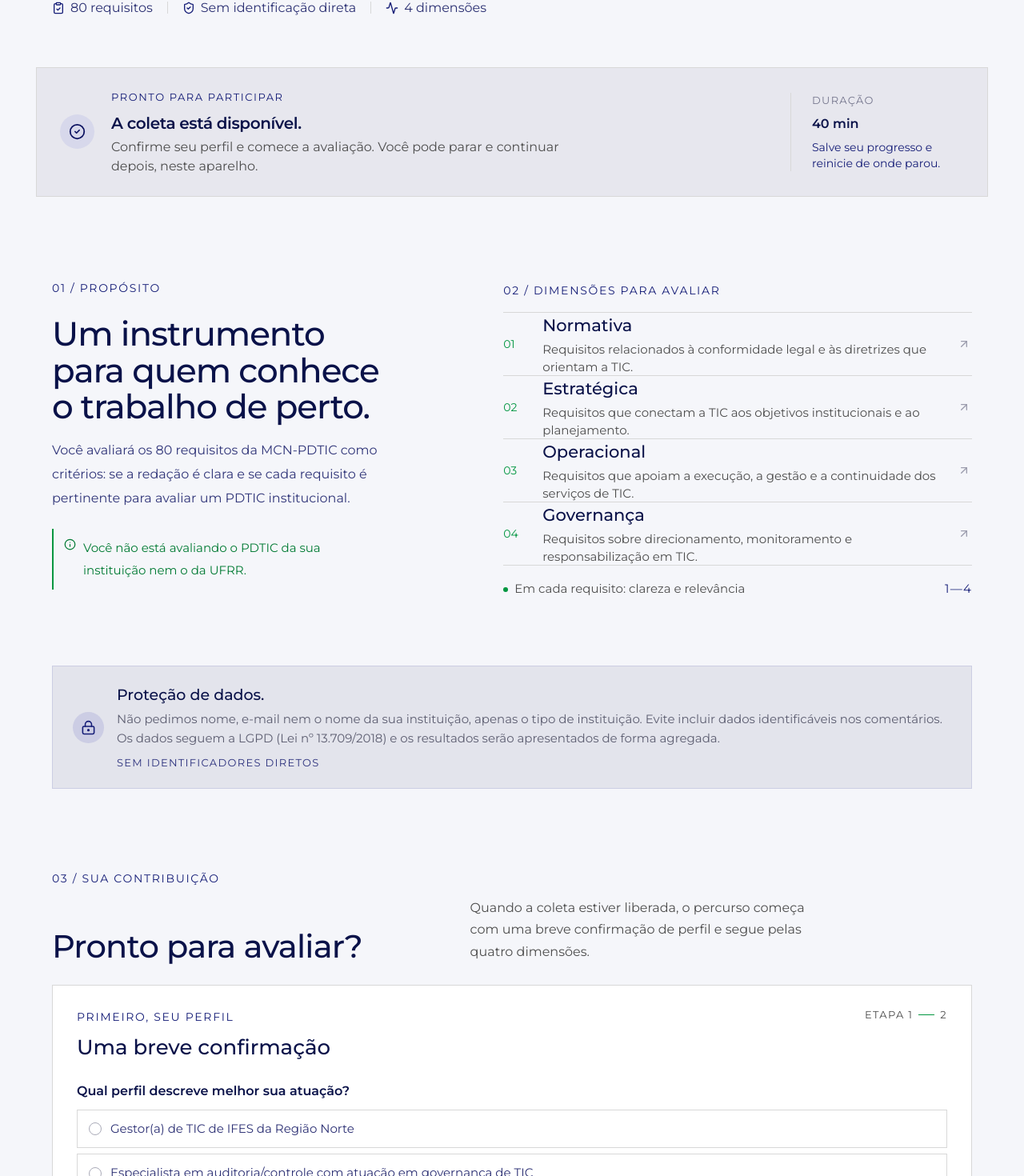
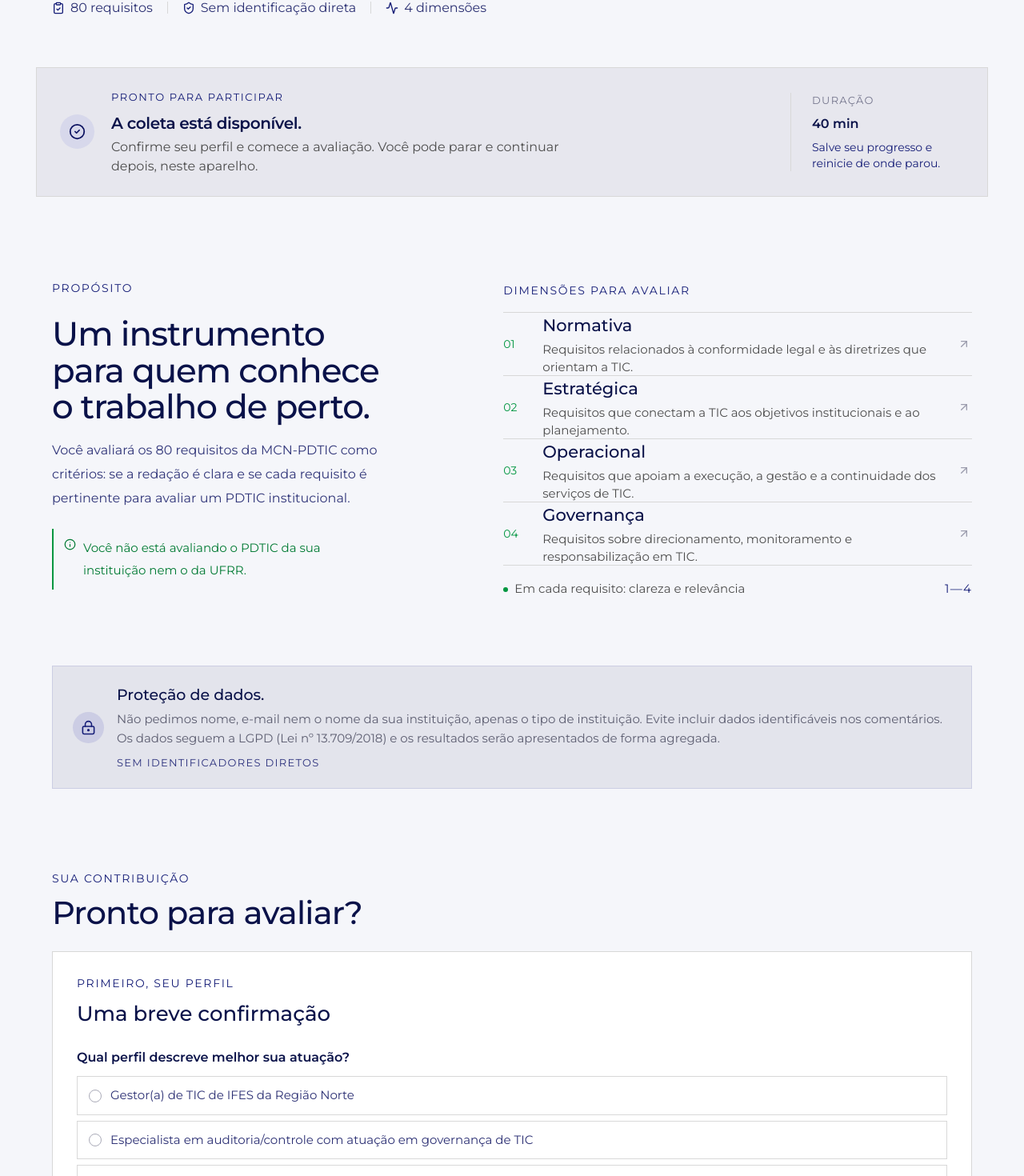
Before and after one commit to laurosousa/validacao-mcn-pdtic, a React (Vite) app: page / in a window 1280 px wide. Shown: the part 516-1986 px from the top of the page at 80% size. Built offline with nearby package versions, Linux system fonts and the light colour scheme.

Commit message:
Tira frase de 'Pronto para avaliar?', numeração das seções e contador de etapa
Co-Authored-By: Claude Opus 5.5 <noreply@anthropic.com>
Claude-Session: https://claude.ai/code/session_017a28AgssruhMecZkhquWiR

```diff
--- a/src/App.tsx
+++ b/src/App.tsx
@@ -255,13 +255,13 @@ function HomePage() {
 
       <section className="intro-grid">
         <div className="intro-block">
-          <span className="section-number">01 / PROPÓSITO</span>
+          <span className="section-number">PROPÓSITO</span>
           <h2 className="serif">Um instrumento<br />para quem conhece<br />o trabalho de perto.</h2>
           <p>Você avaliará os 80 requisitos da <span className="nowrap">MCN-PDTIC</span> como critérios: se a redação é clara e se cada requisito é pertinente para avaliar um PDTIC institucional.</p>
           <p className="intro-note"><Info size={15} /> Você não está avaliando o PDTIC da sua instituição nem o da UFRR.</p>
         </div>
         <div className="four-dimensions">
-          <span className="section-number">02 / DIMENSÕES PARA AVALIAR</span>
+          <span className="section-number">DIMENSÕES PARA AVALIAR</span>
           <div className="dimension-list">
             {dimensions.map((dim) => <div className="dimension-row" key={dim}>
               <span className="dimension-index">{dimensionMeta[dim].index}</span><div><b>{dimensionMeta[dim].label}</b><p>{dimensionMeta[dim].description}</p></div><ArrowUpRight size={16} />
@@ -278,9 +278,8 @@ function HomePage() {
 
       <section className="participate" id="participar">
         <div className="participate-heading">
-          <span className="section-number">03 / SUA CONTRIBUIÇÃO</span>
+          <span className="section-number">SUA CONTRIBUIÇÃO</span>
           <h2 className="serif">Pronto para avaliar?</h2>
-          <p>Quando a coleta estiver liberada, o percurso começa com uma breve confirmação de perfil e segue pelas quatro dimensões.</p>
         </div>
         {configQuery.isLoading ? <LoadingState label="Preparando o instrumento e seus requisitos" /> :
           !validRequirements ? <Notice tone="warning">O instrumento retornou {requirements.length} requisitos. Para proteger a integridade da pesquisa, a avaliação só poderá começar quando os 80 requisitos estiverem disponíveis.</Notice> :
@@ -300,7 +299,7 @@ function ProfileSetup({ draft, onChange, consent, setConsent, config, onStart }:
 }) {
   const valid = Boolean(consent && draft.profile && draft.institutionType && (draft.yearsExperience ?? 0) >= 2 && draft.confirmsNoDirectLink);
   return <div className="setup-card fade-up">
-    <div className="setup-head"><div><span className="section-number">PRIMEIRO, SEU PERFIL</span><h3>Uma breve confirmação</h3></div><span className="step-count">ETAPA 1 <i /> 2</span></div>
+    <div className="setup-head"><div><span className="section-number">PRIMEIRO, SEU PERFIL</span><h3>Uma breve confirmação</h3></div></div>
     <div className="setup-grid">
       <fieldset className="form-fieldset"><legend>Qual perfil descreve melhor sua atuação?</legend>
         <div className="profile-options">
--- a/src/index.css
+++ b/src/index.css
@@ -373,8 +373,8 @@ a { color: inherit; }
 .privacy-strip p { font-size: 15px; color: #5d5e71; margin: 4px 0 0; line-height: 1.55; }
 .privacy-tag { margin-top: 10px; font-family: var(--app-font-mono); font-size: 13px; letter-spacing: .1em; color: #2c317d; }
 .participate { max-width: 1190px; padding: 0 20px 100px; margin: auto; }
-.participate-heading { display: grid; grid-template-columns: 1fr 1.3fr; column-gap: 40px; align-items: end; margin: 0 0 28px; }
-.participate-heading .section-number { grid-column: 1/-1; margin-bottom: 12px; }
+.participate-heading { margin: 0 0 28px; }
+.participate-heading .section-number { display: block; margin-bottom: 12px; }
 .participate-heading h2 { font-weight: 500; font-size: 40px; line-height: 1; margin: 0; }
 .participate-heading p { color: var(--muted-ink); font-size: 16px; line-height: 1.7; max-width: 450px; margin: 0; }
 .closed-card { display: flex; align-items: center; gap: 19px; padding: 24px; border: 1px solid var(--line); background: #e9e9ef; }
```
